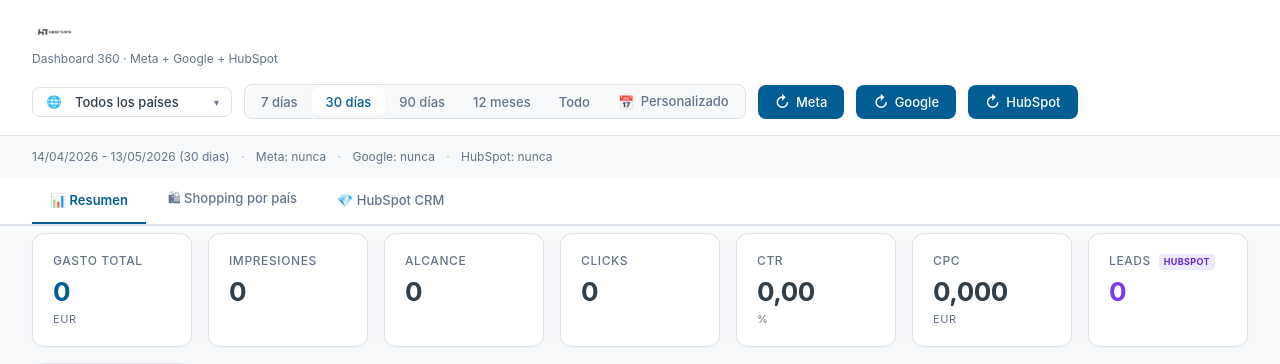
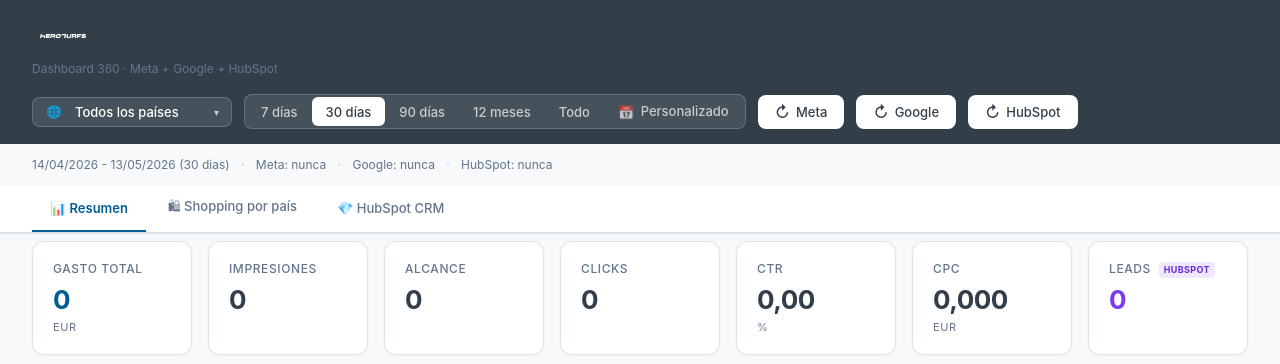
Before and after one commit to ROLSCARPETS/ads-heroturfs, a Flask app: page / in a window 1280 px wide. Shown: the top 364 px of the page. Run offline with Flask 3, Linux system fonts and the light colour scheme; data that the repository does not hold is empty.

Commit message:
Topbar Hero Navy + logo HEROTURFS mas grande (blanco)
- Fondo del topbar en Hero Navy para dar mas presencia al color corporativo
- Logo cambiado a version solo letras (heroturfs-logo.png) e invertido a blanco con CSS filter
- Logo mas grande (44px) para mejor lectura
- Botones, range-selector y country-trigger adaptados al fondo oscuro

Co-Authored-By: Claude Opus 4.7 (1M context) <noreply@anthropic.com>

```diff
--- a/static/css/styles.css
+++ b/static/css/styles.css
@@ -93,16 +93,44 @@ h1, h2, h3 { font-weight: 600; letter-spacing: -0.01em; }
 .tab-pane.active { display: block; }
 
 /* === Topbar === */
+/* Fondo Hero Navy + logo blanco para que la marca tenga presencia */
 .topbar {
-    background: var(--surface);
-    border-bottom: 1px solid var(--border);
-    padding: 16px 32px;
+    background: var(--hero-navy);
+    border-bottom: 1px solid var(--hero-navy);
+    padding: 14px 32px;
     display: flex;
     justify-content: space-between;
     align-items: center;
     flex-wrap: wrap;
     gap: 16px;
-}
+    color: #fff;
+}
+.topbar .subtitle { color: rgba(255, 255, 255, 0.65); }
+/* Botones de sync sobre Navy: invertimos a contrast outline */
+.topbar .btn-primary {
+    background: #fff;
+    color: var(--hero-navy);
+}
+.topbar .btn-primary:hover { background: var(--hero-blue); color: #fff; }
+/* Selector de rango sobre fondo Navy */
+.topbar .range-selector {
+    background: rgba(255, 255, 255, 0.10);
+    border-color: rgba(255, 255, 255, 0.18);
+}
+.topbar .range-btn { color: rgba(255, 255, 255, 0.70); }
+.topbar .range-btn:hover { color: #fff; }
+.topbar .range-btn.active {
+    background: #fff;
+    color: var(--hero-navy);
+}
+/* Country dropdown sobre Navy */
+.topbar .country-trigger {
+    background: rgba(255, 255, 255, 0.10);
+    border-color: rgba(255, 255, 255, 0.18);
+    color: #fff;
+}
+.topbar .country-trigger:hover { border-color: #fff; }
+.topbar .country-trigger-arrow { color: rgba(255, 255, 255, 0.70); }
 
 .topbar-left h1 {
     font-size: 18px;
@@ -120,12 +148,14 @@ h1, h2, h3 { font-weight: 600; letter-spacing: -0.01em; }
     display: block;
 }
 
-/* Logo Heroturfs en topbar (manual de marca: PNG transparente) */
+/* Logo Heroturfs en topbar. El PNG oficial es Hero Navy; lo invertimos a
+   blanco con filter porque la topbar tiene fondo Navy. */
 .brand-logo {
-    height: 32px;
+    height: 44px;
     width: auto;
     display: block;
     object-fit: contain;
+    filter: brightness(0) invert(1);
 }
 
 .topbar-right {
--- a/templates/dashboard.html
+++ b/templates/dashboard.html
@@ -11,7 +11,7 @@
     <div class="sticky-header">
     <header class="topbar">
         <div class="topbar-left">
-            <img src="{{ url_for('static', filename='img/heroturfs-full.png') }}" alt="Heroturfs" class="brand-logo">
+            <img src="{{ url_for('static', filename='img/heroturfs-logo.png') }}" alt="Heroturfs" class="brand-logo">
             <span class="subtitle">Dashboard 360 &middot; Meta + Google + HubSpot</span>
         </div>
         <div class="topbar-right">
```
